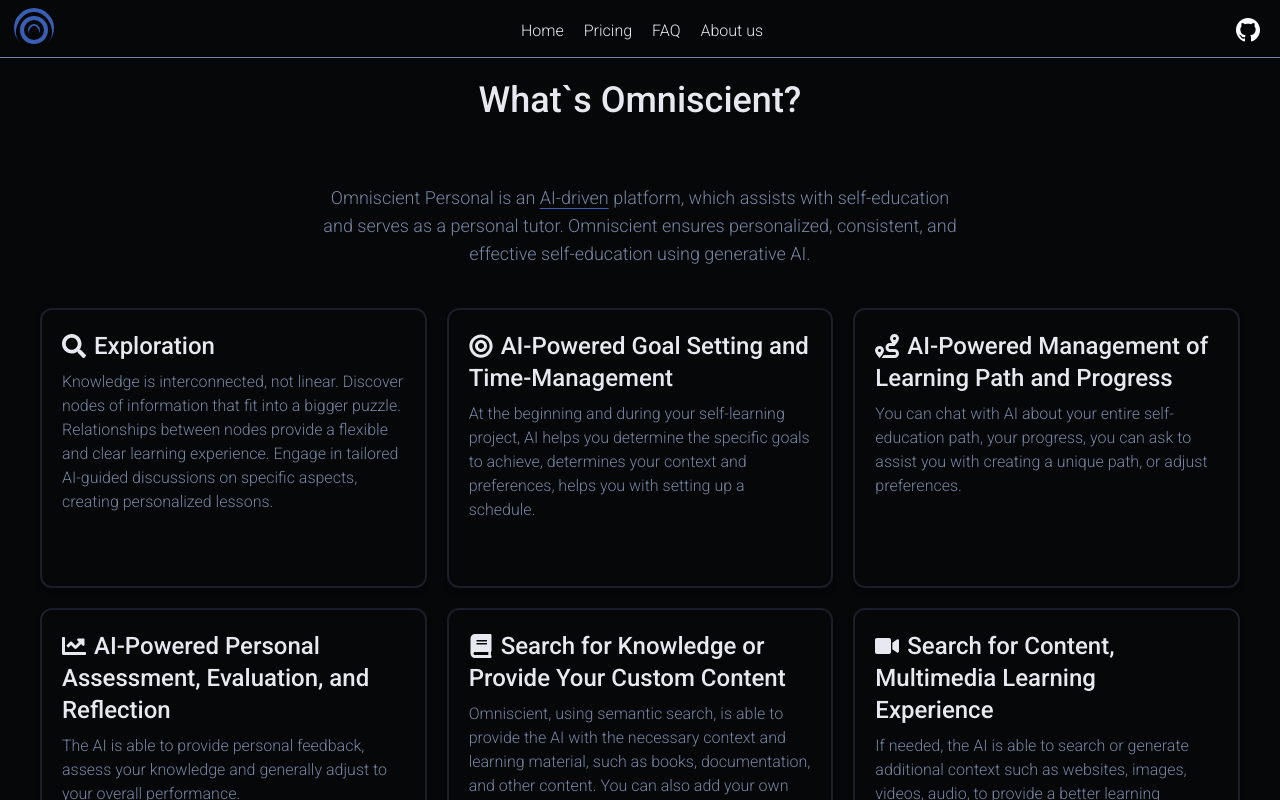
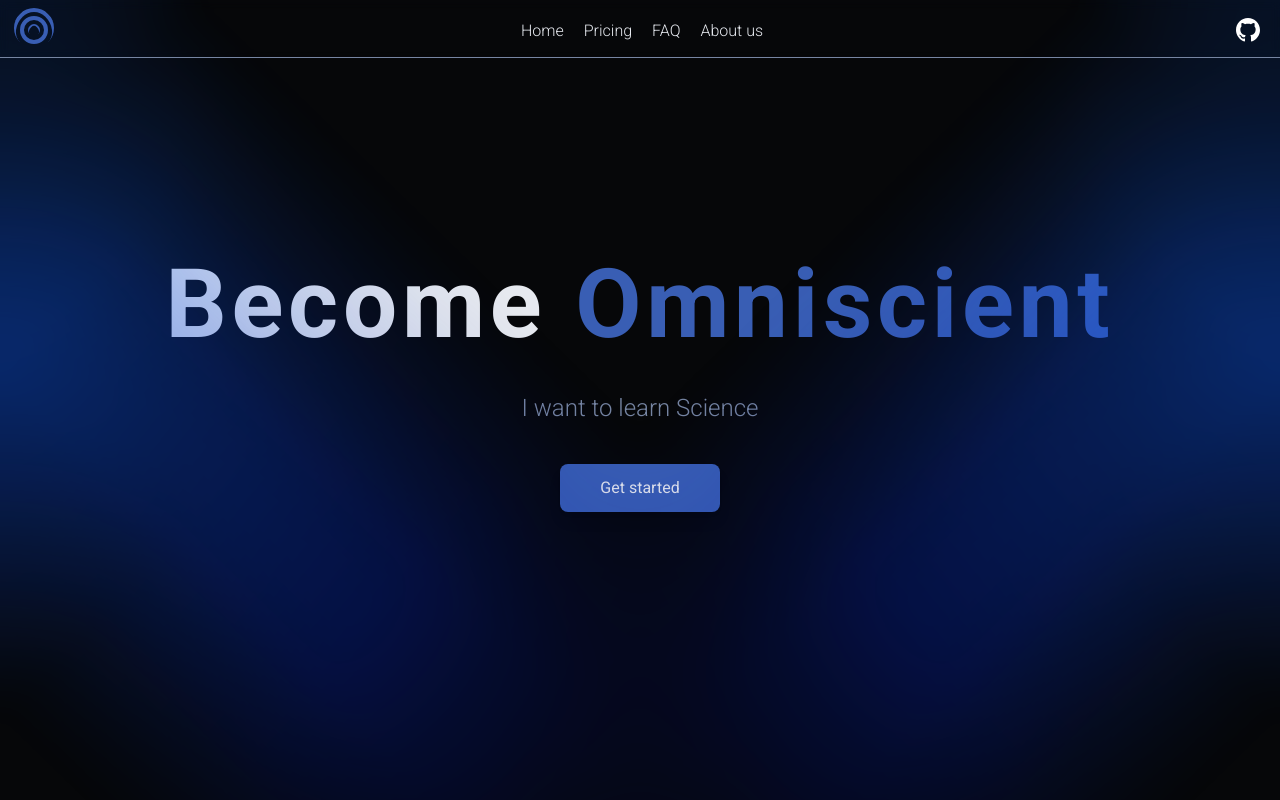
Before and after one commit to Lavryniukk/omniscent-frontend, a Next.js app: page / in a window 1280 px wide. Shown: the top 800 px of the page. Built offline with nearby package versions, Linux system fonts and the light colour scheme.

Commit message:
Fixing fcking bug

```diff
--- a/app/(pages)/(home)/page.tsx
+++ b/app/(pages)/(home)/page.tsx
@@ -1,10 +1,10 @@
-import Home from "@/app/modules/homePage/Home";
-import Features from "@/app/modules/featuresPage/Features";
+import { Home } from "@/app/modules/homePage/Home";
+import { Features } from "@/app/modules/featuresPage/Features";
 
 let HomePage = () => {
   return (
     <>
-      {/* <Home /> */}
+      <Home />
       <Features />
     </>
   );
--- a/app/modules/FeaturesPage/Features.tsx
+++ b/app/modules/FeaturesPage/Features.tsx
@@ -7,7 +7,7 @@ import {
   FaVideo,
 } from "react-icons/fa";
 
-const Features = () => {
+export const Features = () => {
   return (
     <div
       className=" overflow-x-hidden h-fit bg-transparent my-20 mx-auto box-border max-w-10xl
@@ -98,4 +98,3 @@ const Features = () => {
     </div>
   );
 };
-export default Features;
--- a/app/modules/HomePage/Home.tsx
+++ b/app/modules/HomePage/Home.tsx
@@ -2,7 +2,7 @@ import PageGradient from "@/app/UI/PageGradient";
 import TypingAnimation from "@/app/UI/TypingAnimation";
 import HomeButtons from "@/app/components/HomeButtons/HomeButtons";
 
-const Home = () => {
+export const Home = () => {
   return (
     <div
       className="home overflow-x-hidden h-fit bg-transparent mx-auto box-border max-w-10xl
@@ -20,4 +20,3 @@ const Home = () => {
     </div>
   );
 };
-export default Home;
```
